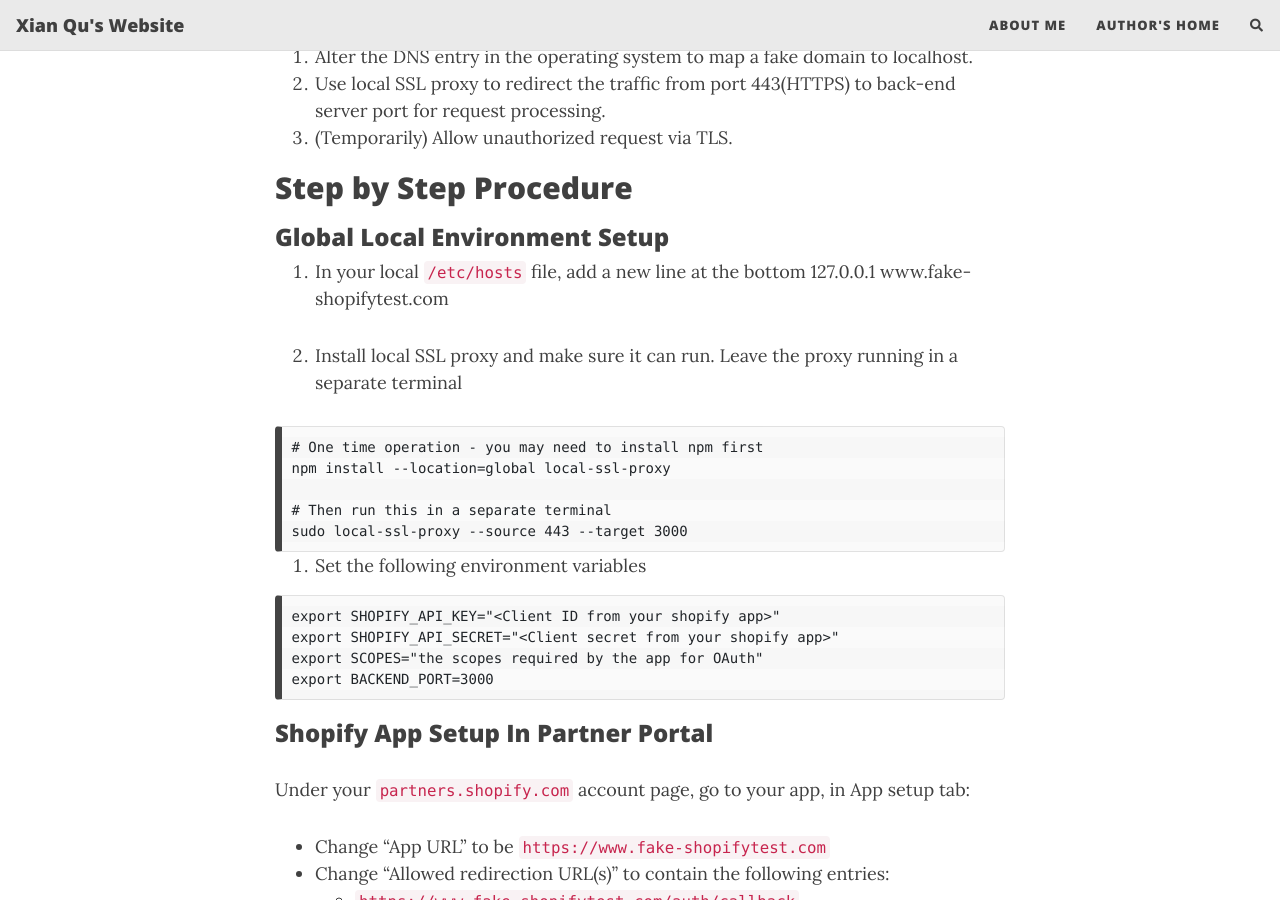
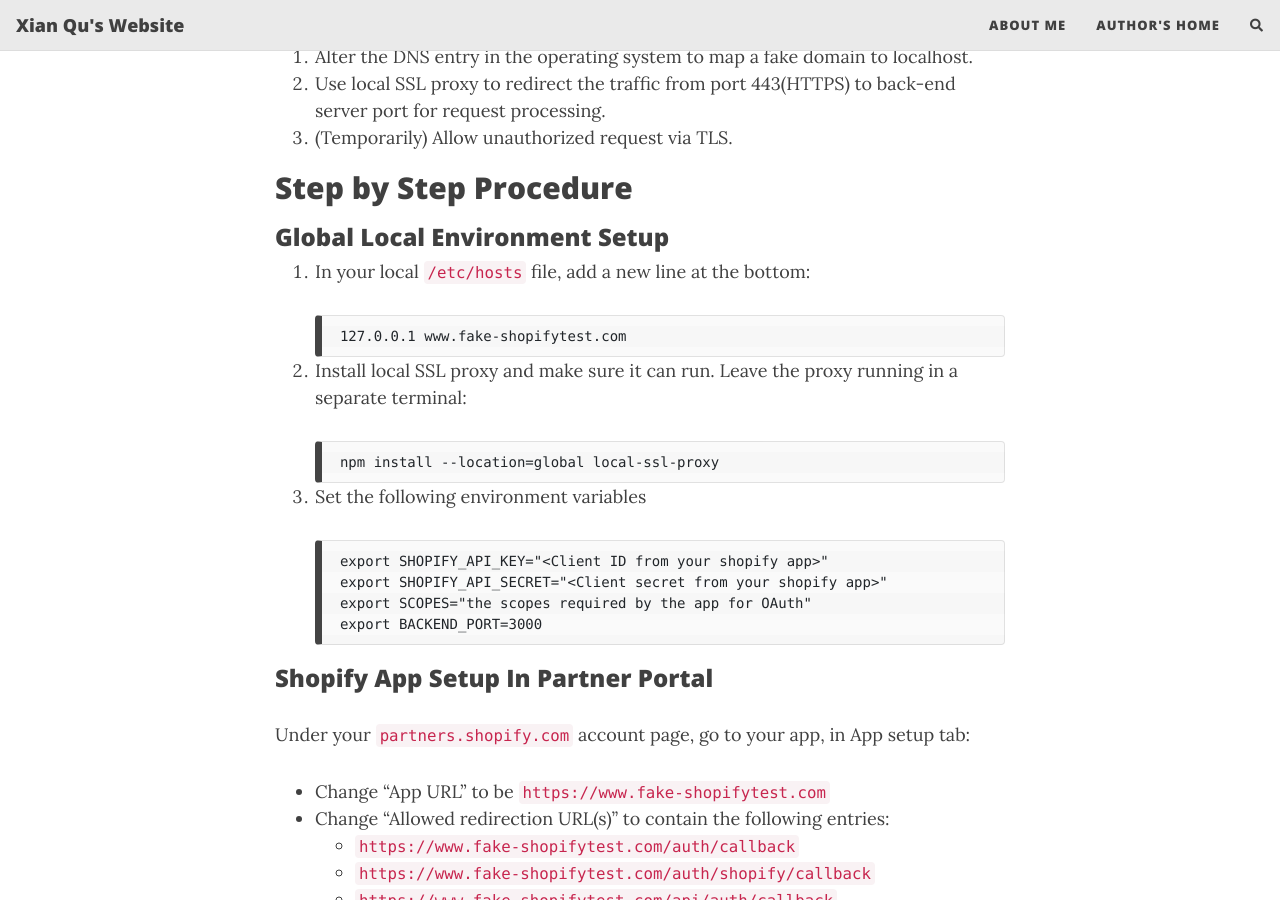
Before and after one commit to xianqugithub/xianqugithub.github.io, a Jekyll site: the page built from _posts/2023-10-09-shopify-localhost-markdown.md, in a window 1280 px wide and 900 px high, scrolled down 811 px. Built offline with Jekyll 4.4.1, drawn with Linux system fonts in a browser that asks for light colours; nearby versions of some CDN libraries; comment, search, counter and statistics services are not loaded; some of the changed text lies outside the part shown.

Commit message:
some other formating changes.

````diff
--- a/_posts/2023-10-09-shopify-localhost-markdown.md
+++ b/_posts/2023-10-09-shopify-localhost-markdown.md
@@ -21,27 +21,20 @@ The general idea is to trick @shopify/shopify-app-express to believe its deploye
 
 ### Global Local Environment Setup
 
-1. In your local `/etc/hosts` file, add a new line at the bottom
+1. In your local `/etc/hosts` file, add a new line at the bottom:
+
         127.0.0.1 www.fake-shopifytest.com
 
-2. Install local SSL proxy and make sure it can run. Leave the proxy running in a separate terminal
+2. Install local SSL proxy and make sure it can run. Leave the proxy running in a separate terminal:
 
-```
-# One time operation - you may need to install npm first
-npm install --location=global local-ssl-proxy
-
-# Then run this in a separate terminal
-sudo local-ssl-proxy --source 443 --target 3000
-```
+        npm install --location=global local-ssl-proxy
 
 3. Set the following environment variables
 
-```
-export SHOPIFY_API_KEY="<Client ID from your shopify app>"
-export SHOPIFY_API_SECRET="<Client secret from your shopify app>"
-export SCOPES="the scopes required by the app for OAuth"
-export BACKEND_PORT=3000
-```
+        export SHOPIFY_API_KEY="<Client ID from your shopify app>"
+        export SHOPIFY_API_SECRET="<Client secret from your shopify app>"
+        export SCOPES="the scopes required by the app for OAuth"
+        export BACKEND_PORT=3000
 
 ### Shopify App Setup In Partner Portal
 
@@ -101,40 +94,31 @@ Note that for production build this needs be changed back so that the path can b
 
 1. Install dependencies using standard NPM command:
 
-```
-npm install
-```
+        npm install
 
-2. Run server in dev mode:
+2. Start proxy:
 
-```
-npm run dev-server
-```
+        sudo local-ssl-proxy --source 443 --target 3000
+
+3. Run server in dev mode:
+
+        npm run dev-server
 
 where the script is defined as:
 
-```
-"dev": "cross-env NODE_ENV=development HOST=https://www.fake-doppio-shopifytest.com NODE_TLS_REJECT_UNAUTHORIZED=0 nodemon index.js",
-```
+        "dev": "cross-env NODE_ENV=development HOST=https://www.fake-doppio-shopifytest.com NODE_TLS_REJECT_UNAUTHORIZED=0 nodemon index.js",
 
+4. Run front-end in dev mode:
 
-3. Run front-end in dev mode:
-
-```
-npm run dev-frontend
-```
+        npm run dev-frontend
 
 where the script is defined as:
 
-```
-"dev": "vite --port 3000"
-```
+        "dev": "vite --port 3000"
 
 After the server is spun up, use this URL to install the app on the test store:
 
-```
-https://www.fake-shopifytest.com/?shop={your-test-store}.myshopify.com
-```
+        https://www.fake-shopifytest.com/?shop={your-test-store}.myshopify.com
 
 You can get the shop link from the shopify store page.
 Note that you need to uninstall the app on a normal shopify page first if you have previously installed it
````
